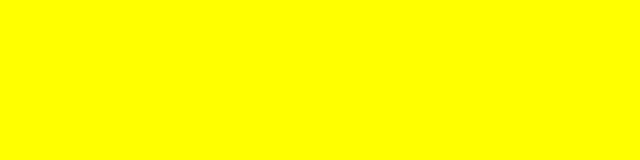
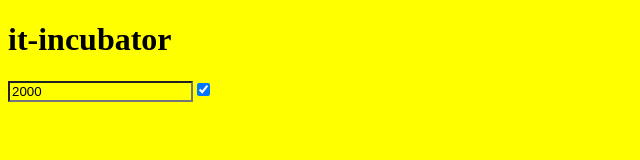
Before and after one commit to Lazeta/practice_1, a plain HTML site: page index.html in a window 1280 px wide. Shown: the whole page, without its empty margins (0-640 px from the left). Drawn offline with Linux system fonts and the light colour scheme.

Commit message:
added data and render input window with checkbox

```diff
--- a/index.html
+++ b/index.html
@@ -12,6 +12,10 @@
     <!-- Lesson 1 -->
     <script src="./pre-course-hw-js/lesson-01/02.js"></script>
     <script src="./pre-course-hw-js/lesson-01/03.js"></script>
+    <script src="./pre-course-hw-js/lesson-01/04.js"></script>
+    <script src="./pre-course-hw-js/lesson-01/05.js"></script>
+    <script src="./pre-course-hw-js/lesson-01/06.js"></script>
+    <script src="./pre-course-hw-js/lesson-01/07.js"></script>
 
     <!-- Lesson 2 -->
     <script src="./pre-course-hw-js/lesson-02/01.js"></script>
@@ -21,5 +25,6 @@
 
     <!-- Lesson 4 -->
     <script src="./pre-course-hw-js/lesson-04/01.js"></script>
+    <script src="./pre-course-hw-js/index.js"></script>
   </body>
 </html>
--- /dev/null
+++ b/pre-course-hw-js/index.js
@@ -0,0 +1,23 @@
+// const h1Element = document.createElement('h1'); // создали переменную с тегом h1
+// h1Element.append('Hello from it-incubator'); // поместили в переменную строку
+
+// document.body.append(h1Element); // добавили в дом дерево нашу переменную
+
+// data
+const title = 'it-incubator';
+const graduatesCount = 2000;
+const areYouChampion = true;
+
+// render
+let pageTitleElement = document.createElement('h1');
+pageTitleElement.innerText = title;
+document.body.append(pageTitleElement);
+
+let graduatesCountElement = document.createElement('input');
+graduatesCountElement.value = graduatesCount;
+document.body.append(graduatesCountElement);
+
+let areYouChampionElement = document.createElement('input');
+areYouChampionElement.type = 'checkbox';
+areYouChampionElement.checked = areYouChampion;
+document.body.append(areYouChampionElement);
```
